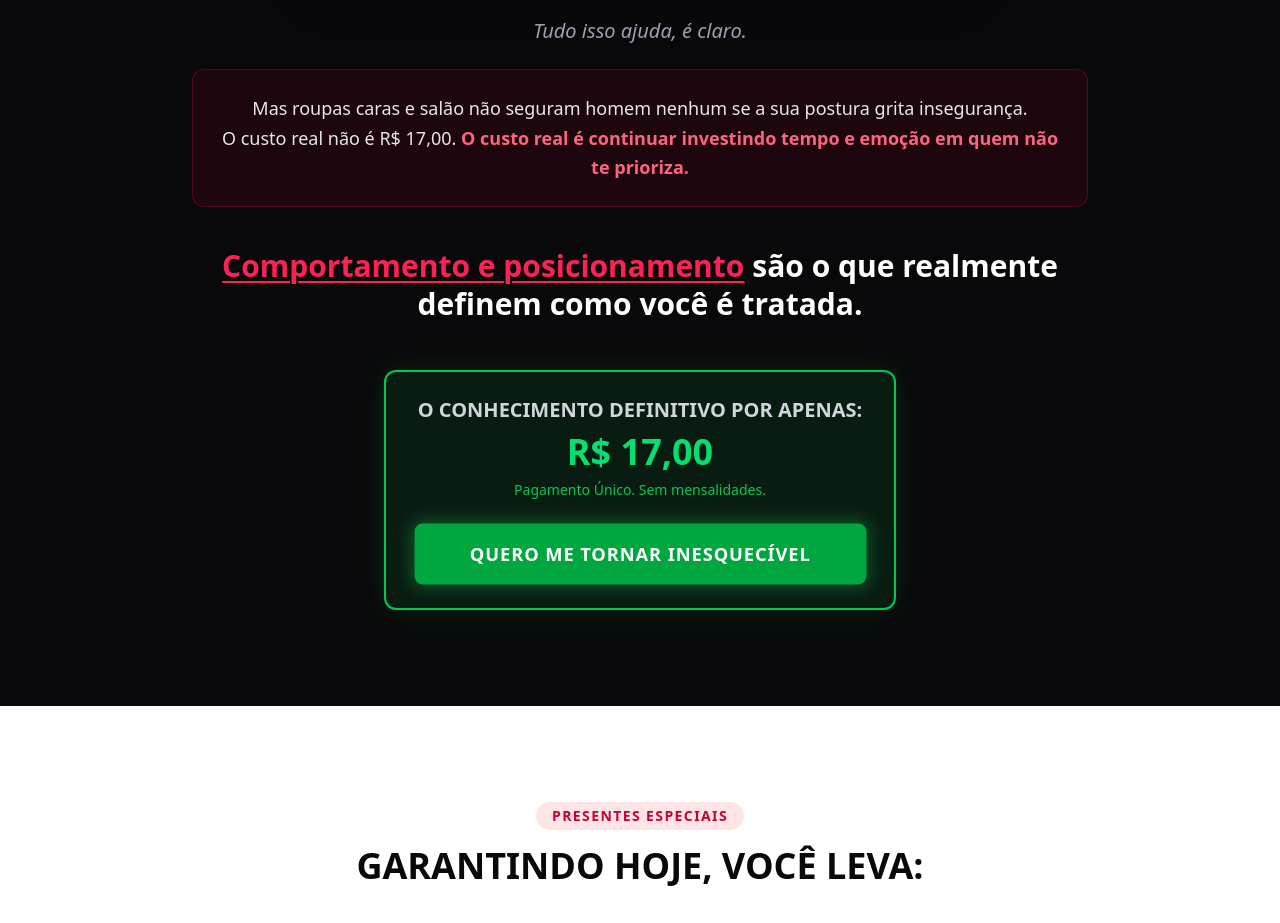
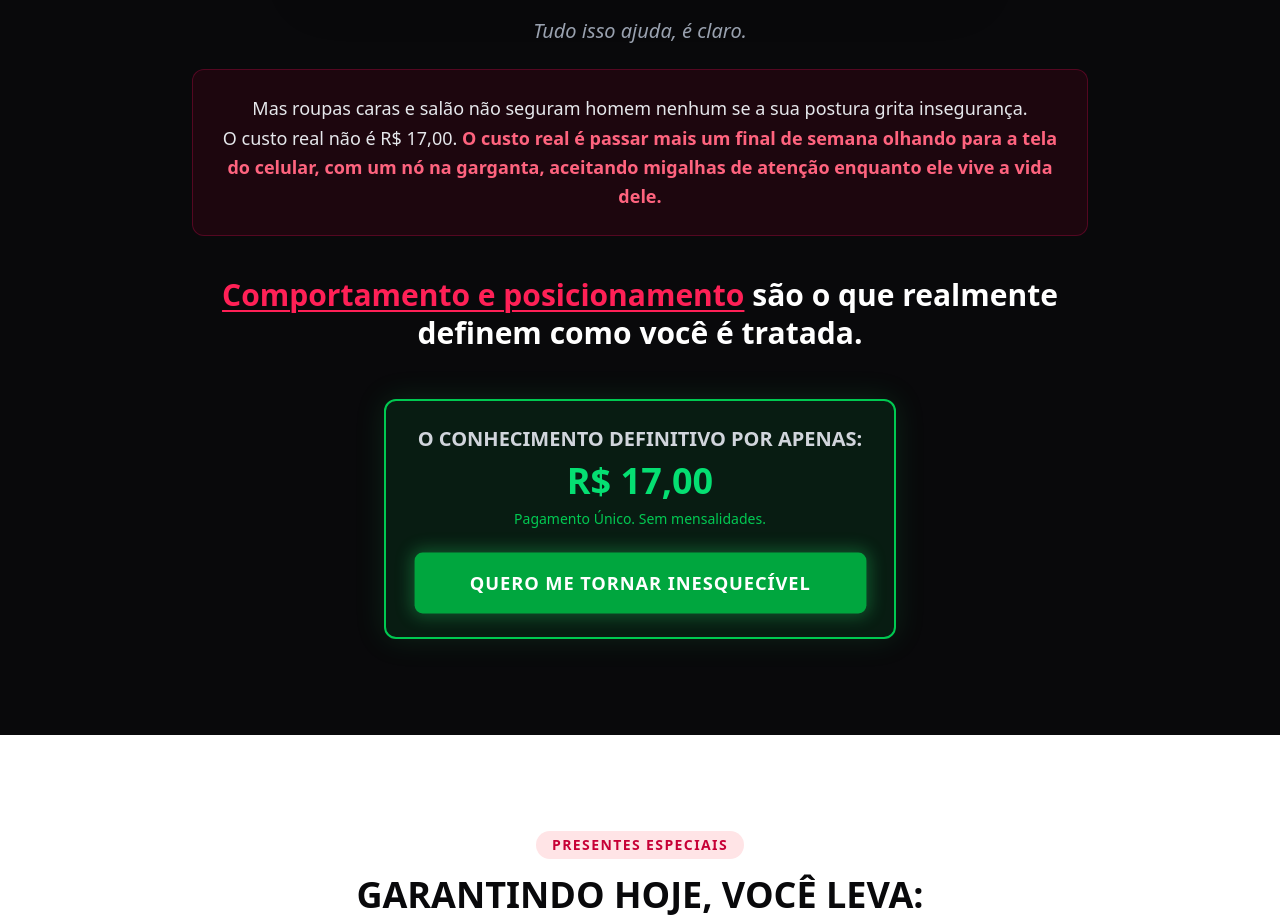
Before and after one commit to carloscesar03/mulher_magnetica, a React (Vite) app: page / in a window 1280 px wide. Shown: the part 6900-7823 px from the top of the page. Built offline with nearby package versions, Linux system fonts and the light colour scheme.

Commit message:
Update Truth.tsx

```diff
--- a/src/components/Truth.tsx
+++ b/src/components/Truth.tsx
@@ -33,7 +33,7 @@ export default function Truth() {
             <div className="bg-rose-950/30 border border-rose-900/50 p-6 rounded-xl mb-10">
                 <p className="text-lg text-gray-200 font-medium leading-relaxed">
                     Mas roupas caras e salão não seguram homem nenhum se a sua postura grita insegurança. <br/>
-                    O custo real não é R$ 17,00. <strong className="text-rose-400">O custo real é continuar investindo tempo e emoção em quem não te prioriza.</strong>
+                    O custo real não é R$ 17,00. <strong className="text-rose-400">O custo real é passar mais um final de semana olhando para a tela do celular, com um nó na garganta, aceitando migalhas de atenção enquanto ele vive a vida dele.</strong>
                 </p>
             </div>
 
```
